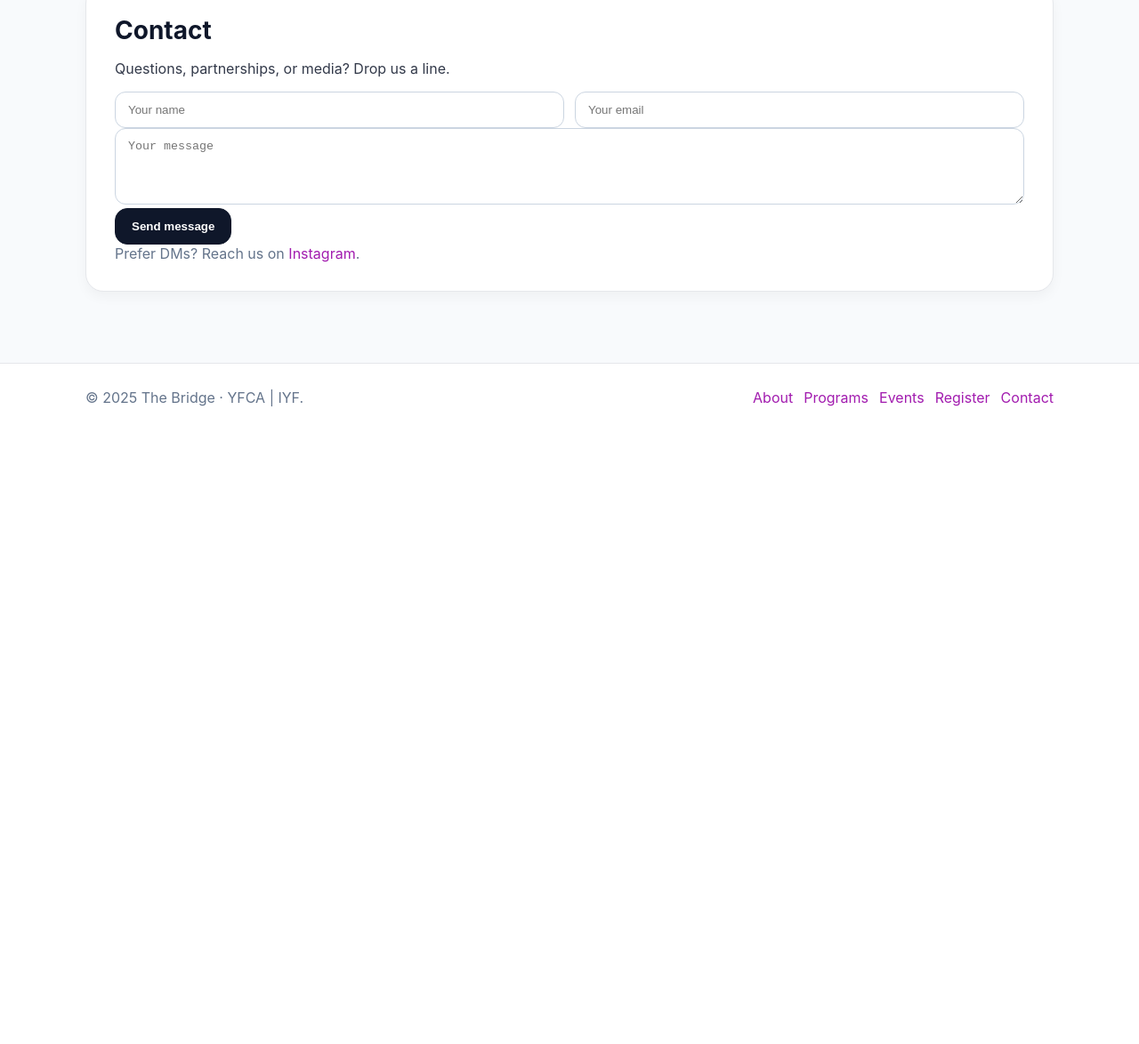
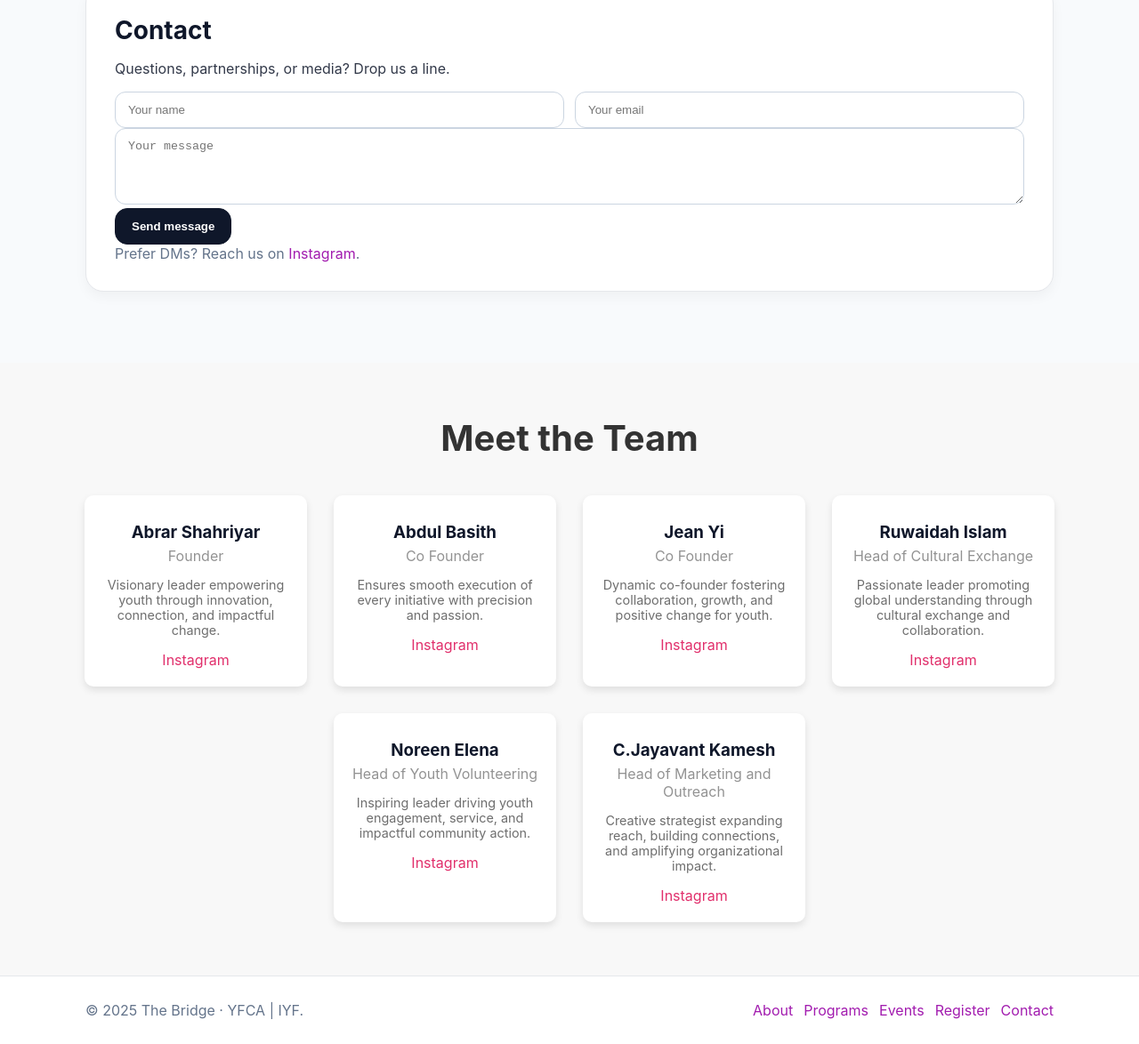
Before and after one commit to Jay12811/THE-BRIDGE3, a plain HTML site: page index.html in a window 1280 px wide. Shown: the part 3224-4398 px from the top of the page at 89% size. Before the commit the page ends 3709 px from the top, so only its background shows below. Drawn offline with Linux system fonts and the light colour scheme.

Commit message:
Update index.html

```diff
--- a/index.html
+++ b/index.html
@@ -172,6 +172,63 @@
         </div>
       </div>
     </section>
+
+    <!-- Meet the Team Section -->
+<section id="meet-the-team" style="padding: 60px 20px; background-color: #f8f8f8; text-align: center;">
+  <h2 style="font-size: 2.5em; margin-bottom: 40px; color: #333;">Meet the Team</h2>
+
+  <div style="display: flex; flex-wrap: wrap; justify-content: center; gap: 30px;">
+
+    <!-- Team Member 1 -->
+    <div style="width: 250px; background: white; border-radius: 10px; padding: 20px; box-shadow: 0 4px 8px rgba(0,0,0,0.1);">
+      <h3 style="margin: 10px 0 5px;">Abrar Shahriyar </h3>
+      <p style="color: gray; margin: 0 0 10px;">Founder</p>
+      <p style="font-size: 0.9em; color: #555;">Visionary leader empowering youth through innovation, connection, and impactful change.</p>
+      <a href="https://www.instagram.com/abraw_wrrr/" target="_blank" style="color: #E1306C; text-decoration: none;">Instagram</a>
+    </div>
+
+    <!-- Team Member 2 -->
+    <div style="width: 250px; background: white; border-radius: 10px; padding: 20px; box-shadow: 0 4px 8px rgba(0,0,0,0.1);">
+      <h3 style="margin: 10px 0 5px;">Abdul Basith</h3>
+      <p style="color: gray; margin: 0 0 10px;">Co Founder</p>
+      <p style="font-size: 0.9em; color: #555;">Ensures smooth execution of every initiative with precision and passion.</p>
+      <a href="https://www.instagram.com/abdul_basithmohammed/" target="_blank" style="color: #E1306C; text-decoration: none;">Instagram</a>
+    </div>
+
+      <!-- Team Member 3 -->
+    <div style="width: 250px; background: white; border-radius: 10px; padding: 20px; box-shadow: 0 4px 8px rgba(0,0,0,0.1);">
+      <h3 style="margin: 10px 0 5px;">Jean Yi</h3>
+      <p style="color: gray; margin: 0 0 10px;">Co Founder</p>
+      <p style="font-size: 0.9em; color: #555;">Dynamic co-founder fostering collaboration, growth, and positive change for youth.</p>
+      <a href="https://www.instagram.com/applebottomjeanyis/" target="_blank" style="color: #E1306C; text-decoration: none;">Instagram</a>
+    </div>
+
+       <!-- Team Member 4 -->
+    <div style="width: 250px; background: white; border-radius: 10px; padding: 20px; box-shadow: 0 4px 8px rgba(0,0,0,0.1);">
+      <h3 style="margin: 10px 0 5px;">Ruwaidah Islam</h3>
+      <p style="color: gray; margin: 0 0 10px;">Head of Cultural Exchange</p>
+      <p style="font-size: 0.9em; color: #555;">Passionate leader promoting global understanding through cultural exchange and collaboration.</p>
+      <a href="https://www.instagram.com/ruilovesmach/" target="_blank" style="color: #E1306C; text-decoration: none;">Instagram</a>
+    </div>
+
+      <!-- Team Member 5 -->
+    <div style="width: 250px; background: white; border-radius: 10px; padding: 20px; box-shadow: 0 4px 8px rgba(0,0,0,0.1);">
+      <h3 style="margin: 10px 0 5px;">Noreen Elena</h3>
+      <p style="color: gray; margin: 0 0 10px;">Head of Youth Volunteering</p>
+      <p style="font-size: 0.9em; color: #555;">Inspiring leader driving youth engagement, service, and impactful community action.</p>
+      <a href="https://www.instagram.com/n.elenal/" target="_blank" style="color: #E1306C; text-decoration: none;">Instagram</a>
+    </div>
+
+    <!-- Team Member 6 -->
+    <div style="width: 250px; background: white; border-radius: 10px; padding: 20px; box-shadow: 0 4px 8px rgba(0,0,0,0.1);">
+      <h3 style="margin: 10px 0 5px;">C.Jayavant Kamesh</h3>
+      <p style="color: gray; margin: 0 0 10px;">Head of Marketing and Outreach</p>
+      <p style="font-size: 0.9em; color: #555;">Creative strategist expanding reach, building connections, and amplifying organizational impact.</p>
+      <a href="https://www.instagram.com/yui_shii777/" target="_blank" style="color: #E1306C; text-decoration: none;">Instagram</a>
+    </div>
+
+  </div>
+</section>
   </main>
 
   <footer class="footer">
```
